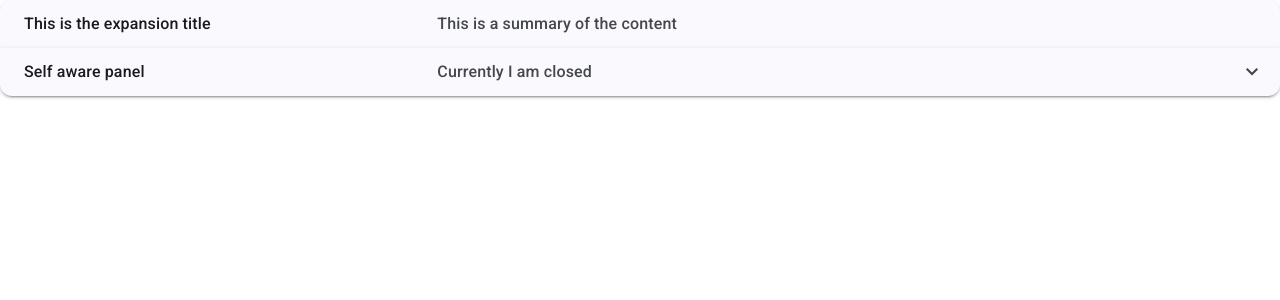
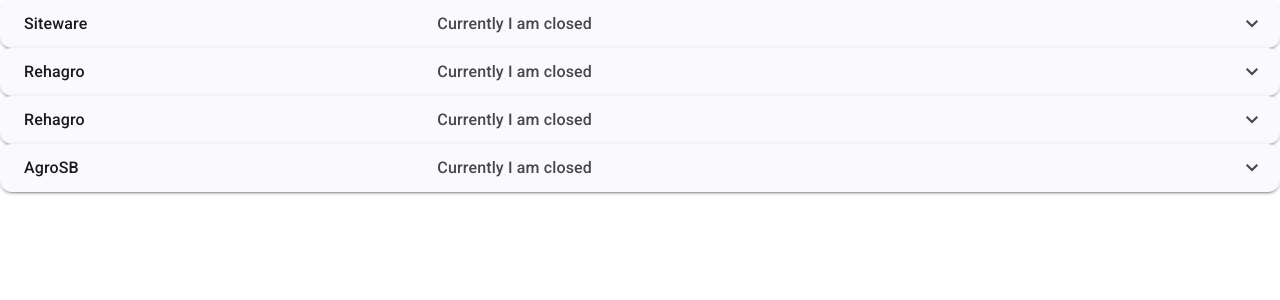
Before and after one commit to Raffael-Eloi/portifolio, an Angular app: page /work-expeciences in a window 1280 px wide. Shown: the top 300 px of the page. Built offline with nearby package versions, Linux system fonts and the light colour scheme.

Commit message:
have company name (GREEN)

```diff
--- a/src/app/work-experiences/work-experiences.component.html
+++ b/src/app/work-experiences/work-experiences.component.html
@@ -1,25 +1,12 @@
-<mat-accordion>
-    <mat-expansion-panel hideToggle>
+<mat-accordion *ngFor="let workExperience of workExperiences">
+    <mat-expansion-panel (opened)="panelOpenState = true" (closed)="panelOpenState = false">
         <mat-expansion-panel-header>
             <mat-panel-title>
-          This is the expansion title
-        </mat-panel-title>
-        <mat-panel-description>
-          This is a summary of the content
-        </mat-panel-description>
-      </mat-expansion-panel-header>
-      <p>This is the primary content of the panel.</p>
-    </mat-expansion-panel>
-    <mat-expansion-panel (opened)="panelOpenState = true"
-                         (closed)="panelOpenState = false">
-      <mat-expansion-panel-header>
-        <mat-panel-title>
-          Self aware panel
+                {{ workExperience.companyName }}
             </mat-panel-title>
             <mat-panel-description>
                 Currently I am {{panelOpenState ? 'open' : 'closed'}}
             </mat-panel-description>
         </mat-expansion-panel-header>
-      <p>I'm visible because I am open</p>
     </mat-expansion-panel>
 </mat-accordion>
--- a/src/app/work-experiences/work-experiences.component.ts
+++ b/src/app/work-experiences/work-experiences.component.ts
@@ -1,13 +1,22 @@
 import { Component } from '@angular/core';
 import { MatExpansionModule } from '@angular/material/expansion';
+import { workExperiences } from './datasource/work-experiences';
+import { NgFor } from '@angular/common';
+import { WorkExperience } from './models/work-experience';
 
 @Component({
   selector: 'app-work-experiences',
   standalone: true,
-  imports: [ MatExpansionModule ],
+  imports: [ MatExpansionModule, NgFor ],
   templateUrl: './work-experiences.component.html',
   styleUrl: './work-experiences.component.css'
 })
 export class WorkExperiencesComponent {
-  panelOpenState = false;
+  workExperiences: WorkExperience[];
+  panelOpenState: boolean;
+
+  constructor() {
+    this.workExperiences = workExperiences;
+    this.panelOpenState = false;
+  }
 }
```
Also changed, not shown: 1 other file (tests, documents, lock files or other folders). Lines whose indentation alone changed are shown as unchanged.
